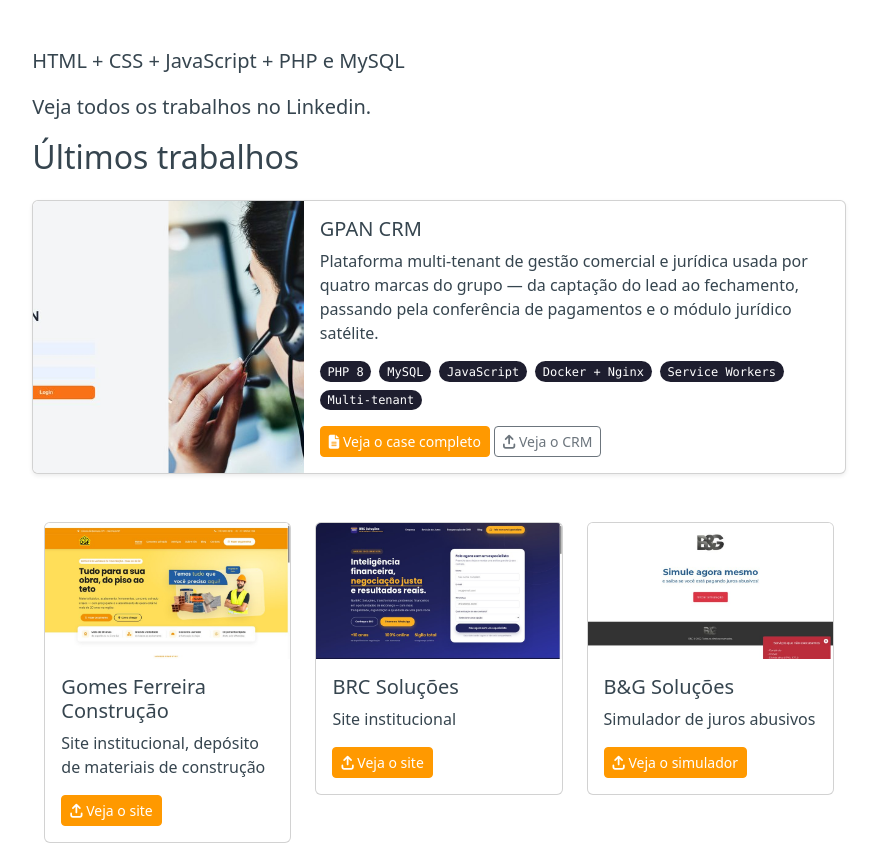
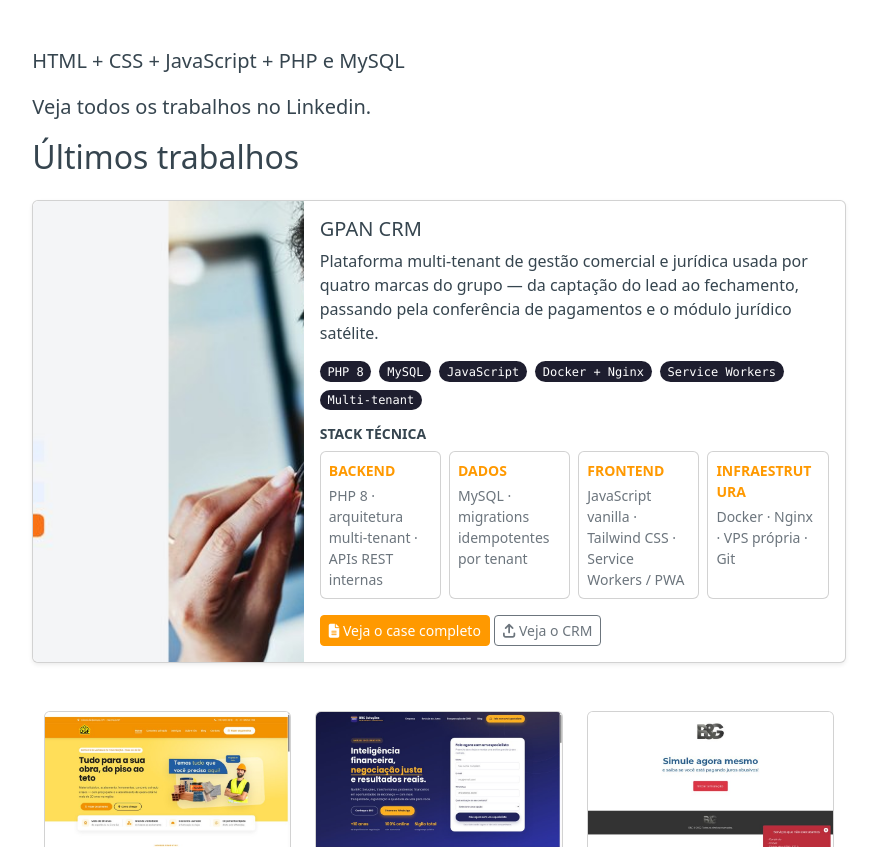
Before and after one commit to josearnaldolopes/portfolio, a PHP site: page / in a window 1280 px wide. Shown: the part 1328-2175 px from the top of the page, without its empty margins (201-1078 px from the left). Run offline with PHP 8.4, Linux system fonts and the light colour scheme; some libraries are stand-ins or nearby versions.

Commit message:
Adiciona mini stack técnica ao card de destaque do GPAN CRM na home
Co-Authored-By: Claude Sonnet 5 <noreply@anthropic.com>

```diff
--- a/index.php
+++ b/index.php
@@ -128,6 +128,33 @@ $versao = filemtime(__DIR__ . '/css/styles.css') . filemtime(__DIR__ . '/js/scri
                                   <span class="badge bg-dark rounded-pill badge-tech">Docker + Nginx</span>
                                   <span class="badge bg-dark rounded-pill badge-tech">Service Workers</span>
                                   <span class="badge bg-dark rounded-pill badge-tech">Multi-tenant</span>
+                                </div>
+                                <h6 class="text-uppercase small fw-bold mb-2">Stack técnica</h6>
+                                <div class="row g-2 mb-3">
+                                  <div class="col-md-3 col-6">
+                                    <div class="card h-100"><div class="card-body p-2">
+                                      <div class="text-primary fw-bold small text-uppercase mb-1">Backend</div>
+                                      <div class="small text-muted">PHP 8 · arquitetura multi-tenant · APIs REST internas</div>
+                                    </div></div>
+                                  </div>
+                                  <div class="col-md-3 col-6">
+                                    <div class="card h-100"><div class="card-body p-2">
+                                      <div class="text-primary fw-bold small text-uppercase mb-1">Dados</div>
+                                      <div class="small text-muted">MySQL · migrations idempotentes por tenant</div>
+                                    </div></div>
+                                  </div>
+                                  <div class="col-md-3 col-6">
+                                    <div class="card h-100"><div class="card-body p-2">
+                                      <div class="text-primary fw-bold small text-uppercase mb-1">Frontend</div>
+                                      <div class="small text-muted">JavaScript vanilla · Tailwind CSS · Service Workers / PWA</div>
+                                    </div></div>
+                                  </div>
+                                  <div class="col-md-3 col-6">
+                                    <div class="card h-100"><div class="card-body p-2">
+                                      <div class="text-primary fw-bold small text-uppercase mb-1">Infraestrutura</div>
+                                      <div class="small text-muted">Docker · Nginx · VPS própria · Git</div>
+                                    </div></div>
+                                  </div>
                                 </div>
                                 <a href="gpan-crm.php" class="btn btn-primary btn-sm"><i class="fa-solid fa-file-lines"></i> Veja o case completo</a>
                                 <a href="https://crm.gpansolucoes.com.br/" target="_blank" rel="noopener" class="btn btn-outline-secondary btn-sm"><i class="fa-solid fa-arrow-up-from-bracket"></i> Veja o CRM</a>
```
